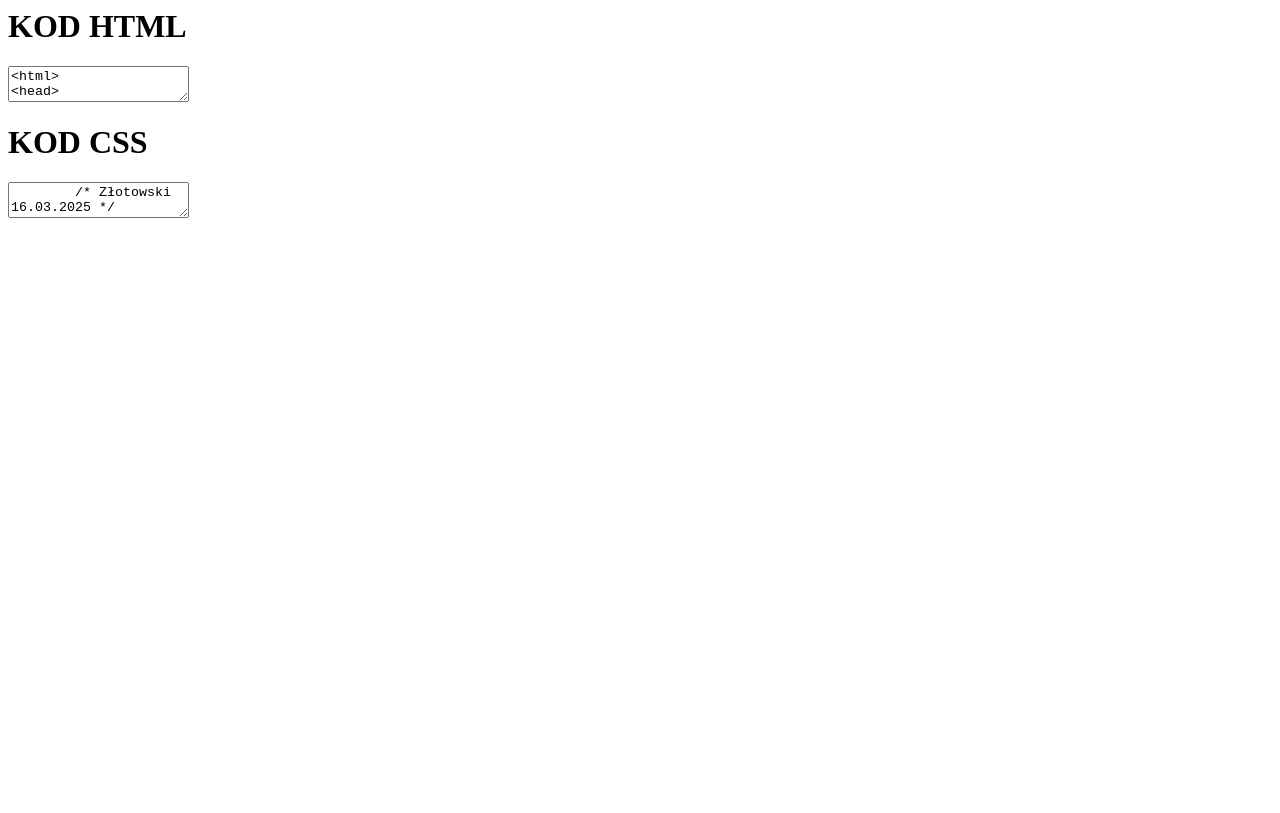
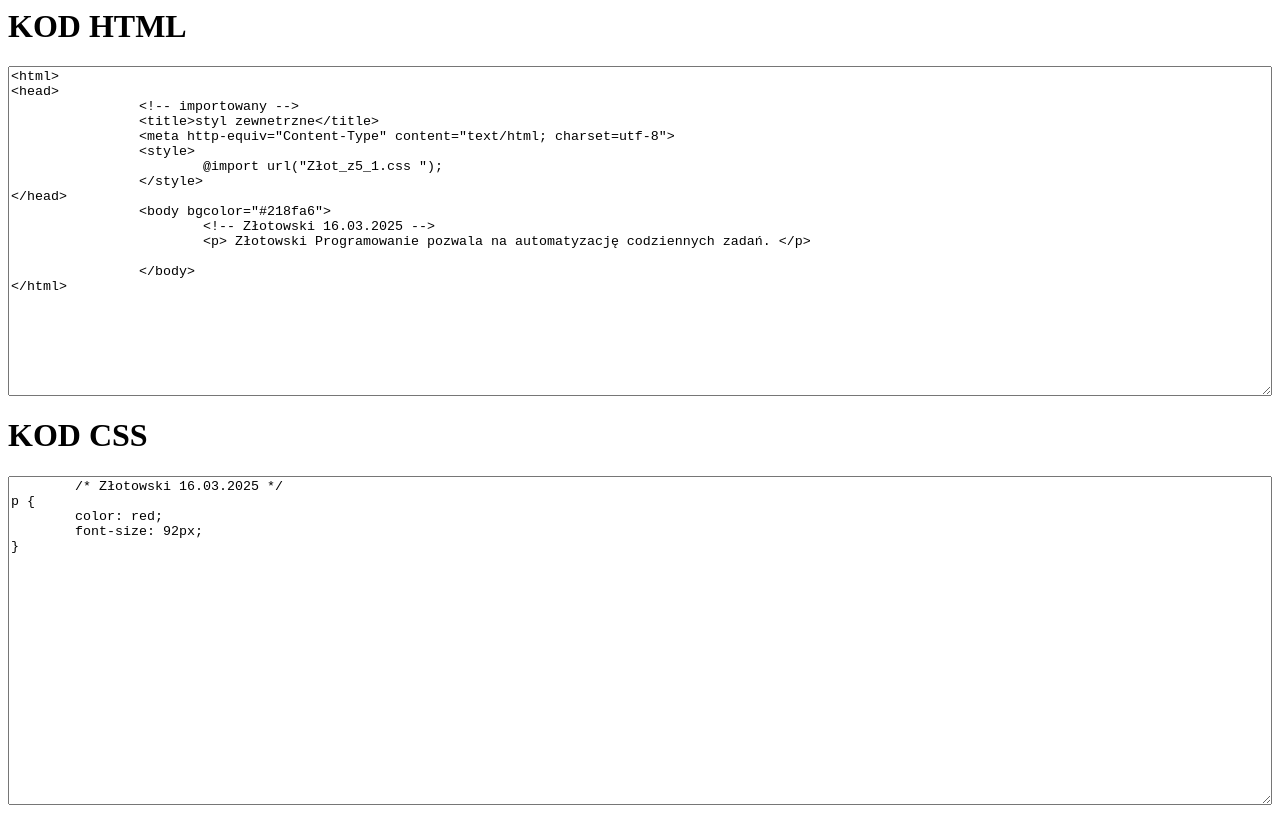
Before and after one commit to DZlotowski36/ZSE-2025-CSS, a plain HTML site: page Złot_z5_1_kod.html in a window 1280 px wide. Drawn offline with Linux system fonts and the light colour scheme.

Commit message:
Update Złot_z5_1_kod.html

```diff
--- a/Złot_z5_1_kod.html
+++ b/Złot_z5_1_kod.html
@@ -4,7 +4,7 @@
 	</head>
 	<body>
 		<h1>KOD HTML</h1>
-		<textarea>
+		<textarea style="width: 100%; height: 42%;">
 <html>
 <head>
 		<!-- importowany -->
@@ -22,7 +22,7 @@
 </html>
 		</textarea>
 		<h1>KOD CSS</h1>
-		<textarea>
+		<textarea style="width: 100%; height: 42%;">
 	/* Złotowski 16.03.2025 */
 p {
 	color: red;
```
